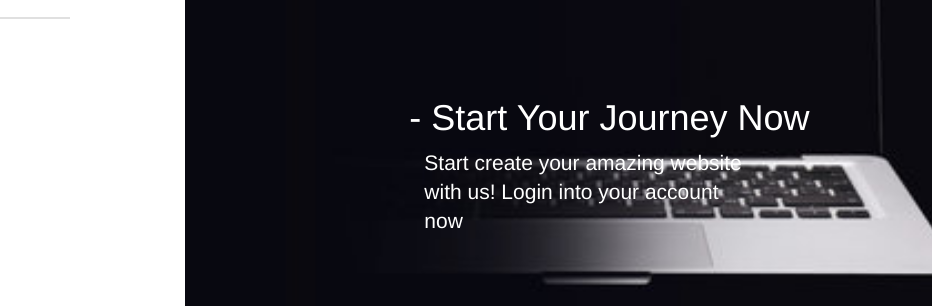
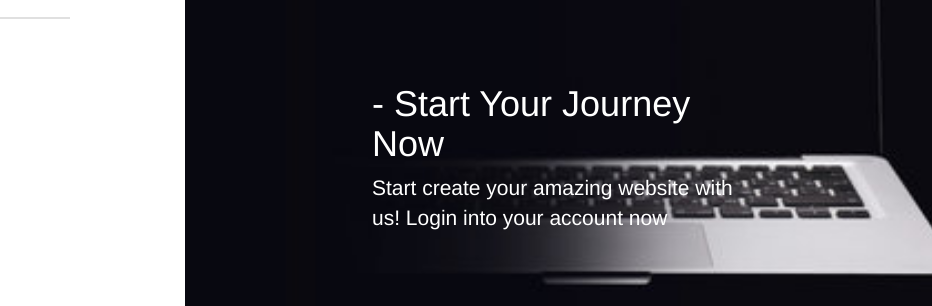
Before and after one commit to minahilnawaz66/unify, a website: page index.html in a window 1280 px wide. Shown: the part 402-708 px from the top of the page, 348-1280 px from the left. Drawn offline with nearby package versions, Linux system fonts and the light colour scheme.

Commit message:
modified

```diff
--- a/css/theme.css
+++ b/css/theme.css
@@ -327,8 +327,8 @@ a:focus {
 .form-check::after,
 .clearfix::after {
 	content: "";
+	display: table;
 	width: 100%;
-	display: table;
 }
 .br-50 {
 	border: radius 50%;
@@ -340,13 +340,16 @@ a:focus {
 /* side2 */
 .img {
 	min-height: 100vh;
+	object-fit: cover;
 	width: 100%;
-	object-fit: cover;
 }
 .content-caption {
-	top: 60%;
-	left: 30%;
+	left: 50%;
 	position: absolute;
+	top: 70%;
+	transform: translate(-50%, -50%);
+	-webkit-transform: translate(-50%, -50%);
+	-ms-transform: translate(-50%, -50%);
 }
 .content-part {
 	position: relative;
--- a/index.html
+++ b/index.html
@@ -55,10 +55,10 @@
 				<!-- content-part -->
 				<div class="col-sm-7 col-md-6 col-lg-7 mx-0 px-0">
 					<div class="content-part">
-						<img src="images/laptop-bg.jpg" alt="Slide Image" class="img" />
+						<img src="images/laptop-bg.jpg" alt="Image" class="img" />
 						<div class="content-caption">
 							<h1 class="text-white">- Start Your Journey Now</h1>
-							<p class="lead text-white col-md-8">Start create your amazing website with us! Login into your account now</p>
+							<p class="lead text-white">Start create your amazing website with us! Login into your account now</p>
 						</div>
 					</div>
 				</div>
```
